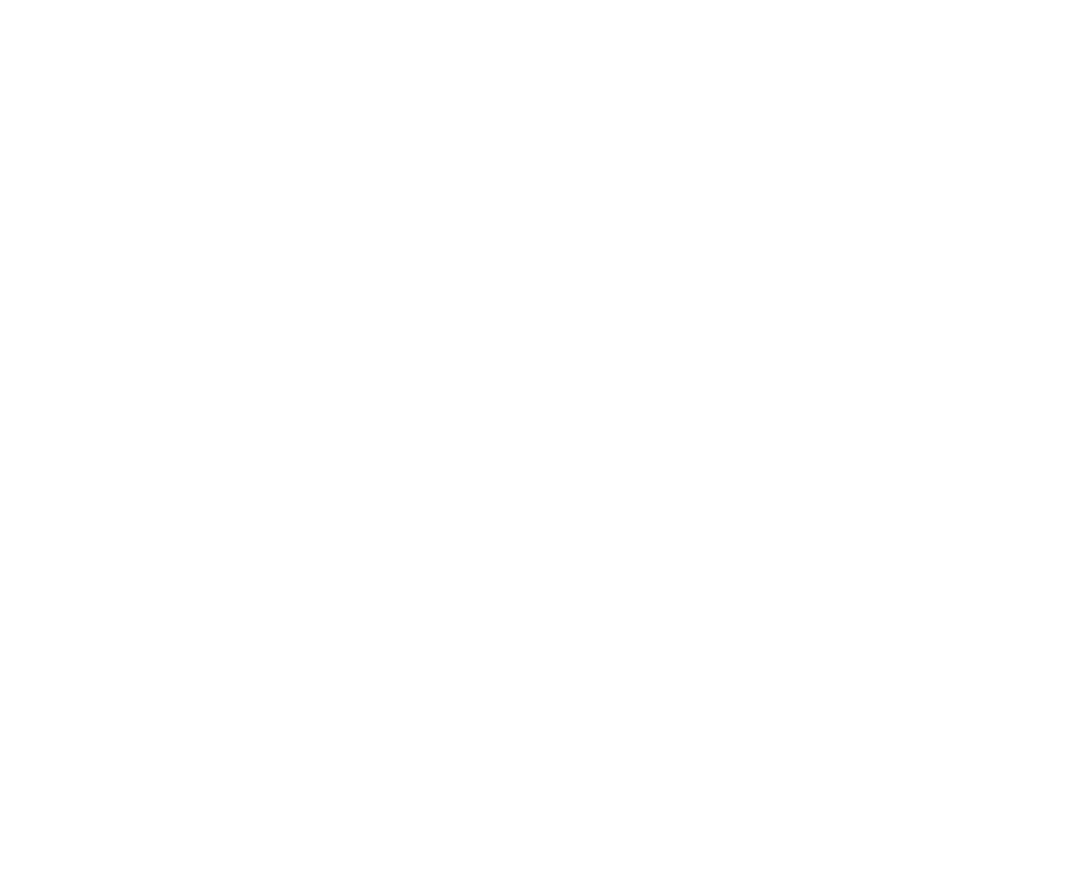
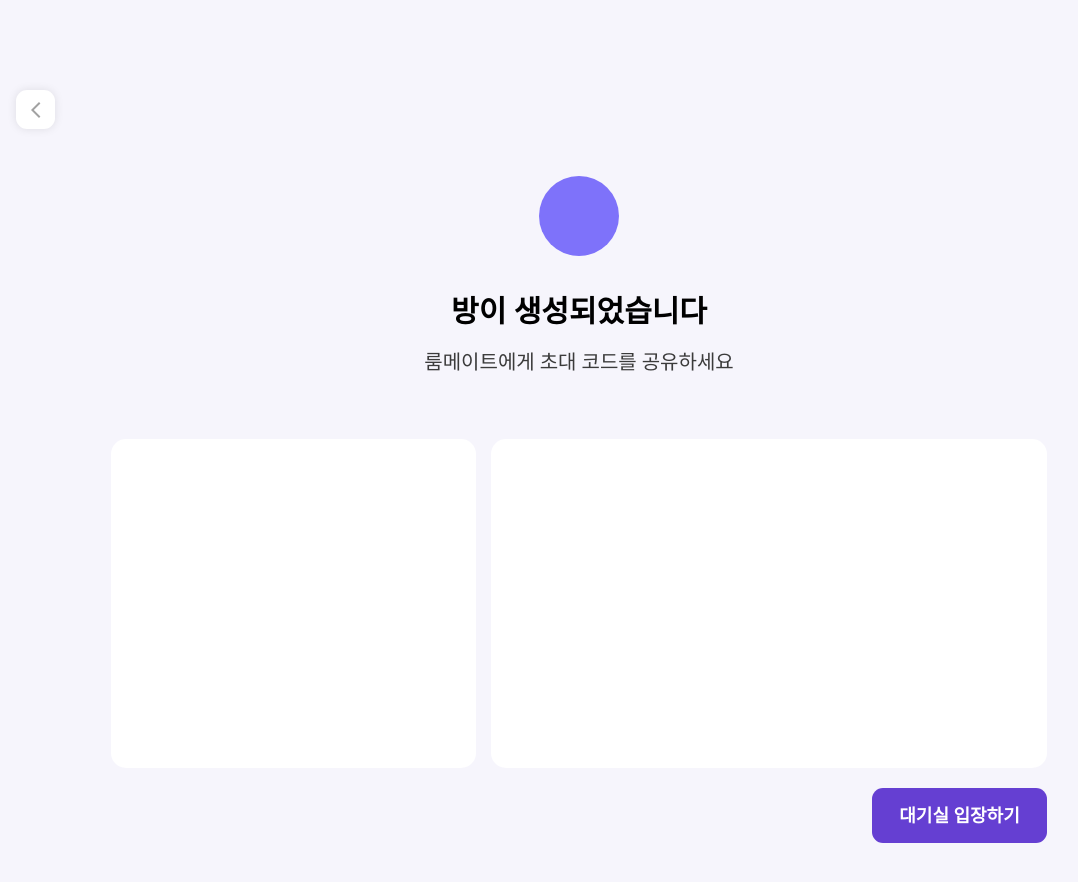
Before and after one commit to LikeLionHGU/Yesod_Kimchijjim_Front, a React (Create React App) app: page /room/invite in a window 1280 px wide. Before the commit this address had no page. Shown: the top 882 px of the page, without its empty margins (61-1139 px from the left). Before the commit the page ends 800 px from the top, so only its background shows below. Built offline with nearby package versions, Linux system fonts and the light colour scheme.

Commit message:
init: RoomInvitePage 레이아웃 만들기

```diff
--- a/src/App.js
+++ b/src/App.js
@@ -6,6 +6,7 @@
 import AfterMismatchPage from "./pages/AfterMismatchPage/AfterMismatchPage";
 import RoomStartPage from "./pages/RoomStartPage/RoomStartPage"
 import RoomCreatePage from "./pages/RoomCreatePage/RoomCreatePage";
+import RoomInvitePage from "./pages/RoomInvitePage/RoomInvitePage";
 import RoomJoinPage from "./pages/RoomJoinPage/RoomJoinPage";
 
 function App() {
@@ -15,6 +16,7 @@
 
         <Route path="/" element={<RoomStartPage />} />
         <Route path="/room/create" element={<RoomCreatePage/>}/>
+        <Route path="/room/invite" element={<RoomInvitePage/>}/>
         <Route path="/room/join" element={<RoomJoinPage/>}/>
         <Route path="/match" element={<MatchPage />} />
         <Route path="/mismatch" element={<MismatchPage />} />
--- a/src/pages/RoomCreatePage/RoomCreatePage.js
+++ b/src/pages/RoomCreatePage/RoomCreatePage.js
@@ -3,6 +3,9 @@
 import { useNavigate } from "react-router-dom";
 import { Colors } from "../../styles/colors";
 import InfoIconImg from "../../assets/info.svg";
+
+//RoomStartPage에서 와서
+//RoomInvitePage로 이동
 
 //styled-components
 const PageContainer = styled.div`
@@ -312,6 +315,8 @@
 
         console.log('방 생성 정보: ', { myName, roomName, member });
         alert(`[${roomName}] 방이 생성되었습니다! (인원: ${member}명)`);
+
+        navigate("/room/invite");
     };
 
     return (
--- a/src/pages/RoomInvitePage/RoomInvitePage.js
+++ b/src/pages/RoomInvitePage/RoomInvitePage.js
@@ -0,0 +1,157 @@
+import react, { useState } from "react";
+import styled from "styled-components";
+import { useNavigate } from "react-router-dom";
+import { Colors } from "../../styles/colors";
+import TitleSection from "../../components/common/TitleSection";
+import GoBackPage from "../../components/common/BackButton";
+import TitleIcon from "../../assets/Ellipse 5.svg";
+import CheckIcon from "../../assets/check.svg";
+
+/*방장이 RoomCreatePage이후 들어옴*/
+/* 백엔드에서 방코드를 받아와서 띄워야 함 */
+
+const RoomInvitePage = () => {
+    const navigate = useNavigate();
+
+    const handleWaitMember = () => {
+        navigate("/room/leader/wait");
+    };
+
+    return(
+        <PageContainer>
+            <GoBackPage/>
+            <TitleSection
+                iconSrc={TitleIcon}
+                titleText={"방이 생성되었습니다"}
+                subTitleText={"룸메이트에게 초대 코드를 공유하세요"}
+            />
+            <CardContainer>
+                <InfoCard>
+
+                </InfoCard>
+
+                <CodeCard>
+
+                </CodeCard>
+            </CardContainer>
+            <CreateButtonWrapper>
+                <CreateButton
+                    onClick={handleWaitMember}>대기실 입장하기</CreateButton>
+            </CreateButtonWrapper>
+        </PageContainer>
+    );
+
+};
+
+export default RoomInvitePage;
+
+//styled-components
+const PageContainer = styled.div`
+    width: 100%;
+    min-height: 100vh;
+    background: ${Colors.backgroundColor};
+    display: flex;
+    flex-direction: column;
+    align-items: center;
+    padding-top: 43px;
+    padding-bottom: 269px;
+    position: relative;
+    box-sizing: border-box;
+`;
+
+const CardContainer = styled.div`
+    display: flex;
+    flex-direction: row;
+    justify-content: center;
+    gap: 15px;
+    width: 100%;
+    max-width: 936px;
+    margin-top: 0;
+
+    @media (max-width: 950px){
+        flex-direction: column;
+        align-items: center;
+        width: 90%;
+    }
+`;
+
+const InfoCard = styled.div`
+    display: flex;
+    width: 365px;
+    height: 329px;
+    box-sizing: border-box;
+    padding: 0;
+    flex-direction: column;
+    justify-content: center;
+    align-items: center;
+    box-shadow: ${Colors.boxShadowPurple};
+    background: ${Colors.white};
+    border-radius: 15px;
+    transition: transform 0.2s;
+
+    @media (max-width: 950px) {
+        width: 100%;
+        height: 250px;
+    }
+`;
+
+const CodeCard = styled.div`
+    display: flex;
+    width: 556px;
+    height: 329px;
+    box-sizing: border-box;
+    padding: 0;
+    flex-direction: column;
+    justify-content: center;
+    align-items: center;
+    box-shadow: ${Colors.boxShadowPurple};
+    background: ${Colors.white};
+    border-radius: 15px;
+    transition: transform 0.2s;
+
+    @media (max-width: 950px) {
+        width: 100%;
+        height: 250px;
+    }
+`;
+
+const CreateButtonWrapper = styled.div`
+    display: flex;
+    width: 100%;
+    max-width: 936px;
+    justify-content: flex-end;
+    margin-top: 20px;
+
+    @media(max-width: 950px){
+        width: 90%;
+    }
+`;
+
+const CreateButton = styled.div`
+    display: flex;
+    width: 175px;
+    height: 55px;
+    padding: 12px 62px;
+    justify-content: center;
+    align-items: center;
+    gap: 10px;
+
+    border-radius: 11px;
+    background: ${Colors.mainPurple};
+    border: none;
+
+    color: ${Colors.white};
+    font-family: "Noto Sans KR";
+    font-size: 18px;
+    font-style: normal;
+    font-weight: 700;
+    line-height: 30px;
+    white-space: nowrap;
+    box-sizing: border-box;
+
+    cursor: pointer;
+
+    &:hover{
+        opacity: 0.7;
+    }
+`;
--- a/src/pages/RoomJoinPage/RoomJoinPage.js
+++ b/src/pages/RoomJoinPage/RoomJoinPage.js
@@ -38,8 +38,8 @@
     const handleWait = () => {
         if(!isActive) return;
 
-
-    }
+        navigate("/room/member/wait");
+    };
 
     return(
         <PageContainer>
```
Also changed, not shown: src/assets/check.svg (added).
